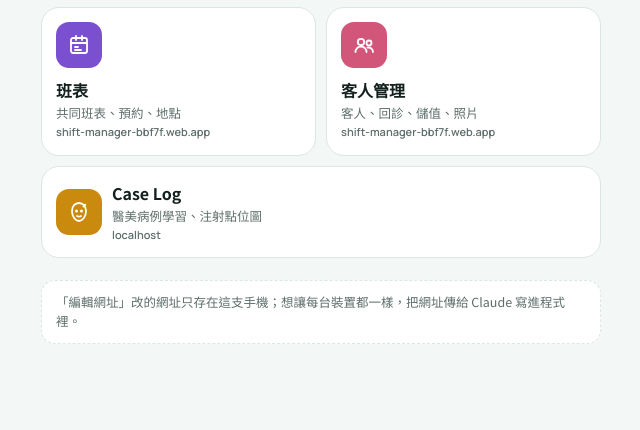
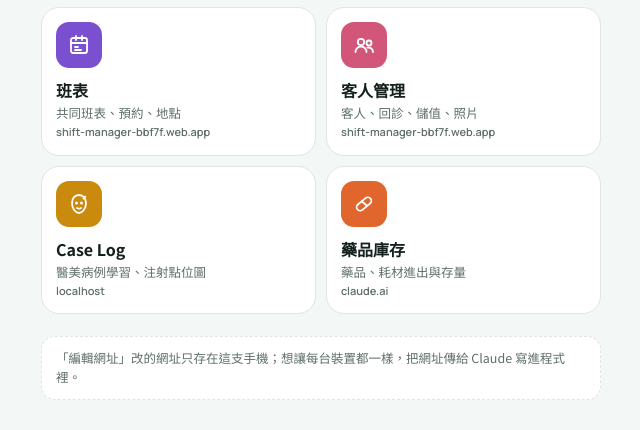
Before and after one commit to georgegozari/George, a plain HTML site: page apps/index.html in a window 1280 px wide. Shown: the part 320-750 px from the top of the page, without its empty margins (319-959 px from the left). Drawn offline with Linux system fonts and the light colour scheme.

Commit message:
我的 App：加入藥品庫存 (#4)
* Add 我的 App launcher PWA under apps/; Case Log SW only clears its own caches

Co-Authored-By: Claude Opus 5.5 <noreply@anthropic.com>
Claude-Session: https://claude.ai/code/session_01BUmvCxhRcMMyZFLtjeD1is

* 我的 App：填上我的部位網址

Co-Authored-By: Claude Opus 5.5 <noreply@anthropic.com>
Claude-Session: https://claude.ai/code/session_01BUmvCxhRcMMyZFLtjeD1is

* 我的 App：拿掉試算表

Co-Authored-By: Claude Opus 5.5 <noreply@anthropic.com>
Claude-Session: https://claude.ai/code/session_01BUmvCxhRcMMyZFLtjeD1is

* 我的 App：加入藥品庫存

Co-Authored-By: Claude Opus 5.5 <noreply@anthropic.com>
Claude-Session: https://claude.ai/code/session_01BUmvCxhRcMMyZFLtjeD1is

---------

Co-authored-by: Claude <noreply@anthropic.com>

```diff
--- a/apps/index.html
+++ b/apps/index.html
@@ -20,7 +20,7 @@
 :root{
   --bg:#F3F7F6; --card:#FFFFFF; --fg:#13201E; --muted:#5E6E6B; --line:#DCE6E4;
   --accent:#0E9384; --accent-soft:#E2F3F1; --warn:#B54708; --warn-soft:#FEF0E1;
-  --t-money:#0E9384; --t-pos:#2E6BD6; --t-shift:#7A4FD0; --t-client:#D2557A; --t-case:#C98A0E;
+  --t-money:#0E9384; --t-pos:#2E6BD6; --t-shift:#7A4FD0; --t-client:#D2557A; --t-case:#C98A0E; --t-med:#E0662E;
   --f-text:"Noto Sans TC","PingFang TC","Microsoft JhengHei",system-ui,sans-serif;
   --f-num:"Manrope","Noto Sans TC",system-ui,sans-serif;
 }
@@ -89,6 +89,7 @@ const ICONS={
   chart:'<path d="M4 19h16"/><path d="M7 15l4-5 3 3 5-7"/><path d="M16 6h3v3"/>',
   cal:'<rect x="4" y="5" width="16" height="15" rx="2"/><path d="M4 10h16M9 3v4M15 3v4"/><path d="M8 14h3M8 17h6"/>',
   people:'<circle cx="9" cy="9" r="3.2"/><path d="M3.5 19a5.5 5.5 0 0 1 11 0"/><circle cx="17" cy="10" r="2.5"/><path d="M15.5 14.6A4.5 4.5 0 0 1 21 19"/>',
+  pill:'<rect x="3.5" y="8.5" width="17" height="7" rx="3.5" transform="rotate(-40 12 12)"/><path d="M9.7 9.3l5 4.2"/>',
   face:'<path d="M12 3c4 0 7 3.2 7 8 0 5.5-3.4 10-7 10s-7-4.5-7-10c0-4.8 3-8 7-8z"/><circle cx="9.5" cy="11" r=".6" fill="currentColor"/><circle cx="14.5" cy="11" r=".6" fill="currentColor"/><path d="M10 16c1.2.8 2.8.8 4 0"/><path d="M16.5 6.5l1.8-1.8"/>',
 };
 const GROUPS=[
@@ -99,7 +100,8 @@ const GROUPS=[
   {title:'診所',apps:[
     {id:'shift',name:'班表',desc:'共同班表、預約、地點',icon:'cal',color:'--t-shift',url:'https://shift-manager-bbf7f.web.app/'},
     {id:'clients',name:'客人管理',desc:'客人、回診、儲值、照片',icon:'people',color:'--t-client',url:'https://shift-manager-bbf7f.web.app/clients.html'},
-    {id:'caselog',name:'Case Log',desc:'醫美病例學習、注射點位圖',icon:'face',color:'--t-case',url:'../',wide:true},
+    {id:'caselog',name:'Case Log',desc:'醫美病例學習、注射點位圖',icon:'face',color:'--t-case',url:'../',wide:false},
+    {id:'meds',name:'藥品庫存',desc:'藥品、耗材進出與存量',icon:'pill',color:'--t-med',url:'https://claude.ai/artifact/6TnYaCchzBXrHrCYPUxqK1'},
   ]},
 ];
 const KEY='apps.urls.v1';
--- a/apps/sw.js
+++ b/apps/sw.js
@@ -1,5 +1,5 @@
 // Offline cache for the launcher. Bump VERSION when files change.
-const VERSION = 'myapps-v3';
+const VERSION = 'myapps-v4';
 const SHELL = ['./', 'index.html', 'manifest.webmanifest', 'icons/icon.svg', 'icons/icon-192.png', 'icons/icon-512.png', 'icons/apple-touch-icon.png'];
 self.addEventListener('install', e => {
   e.waitUntil(caches.open(VERSION).then(c => c.addAll(SHELL)).then(() => self.skipWaiting()));
```
Also changed, not shown: 1 other file.
